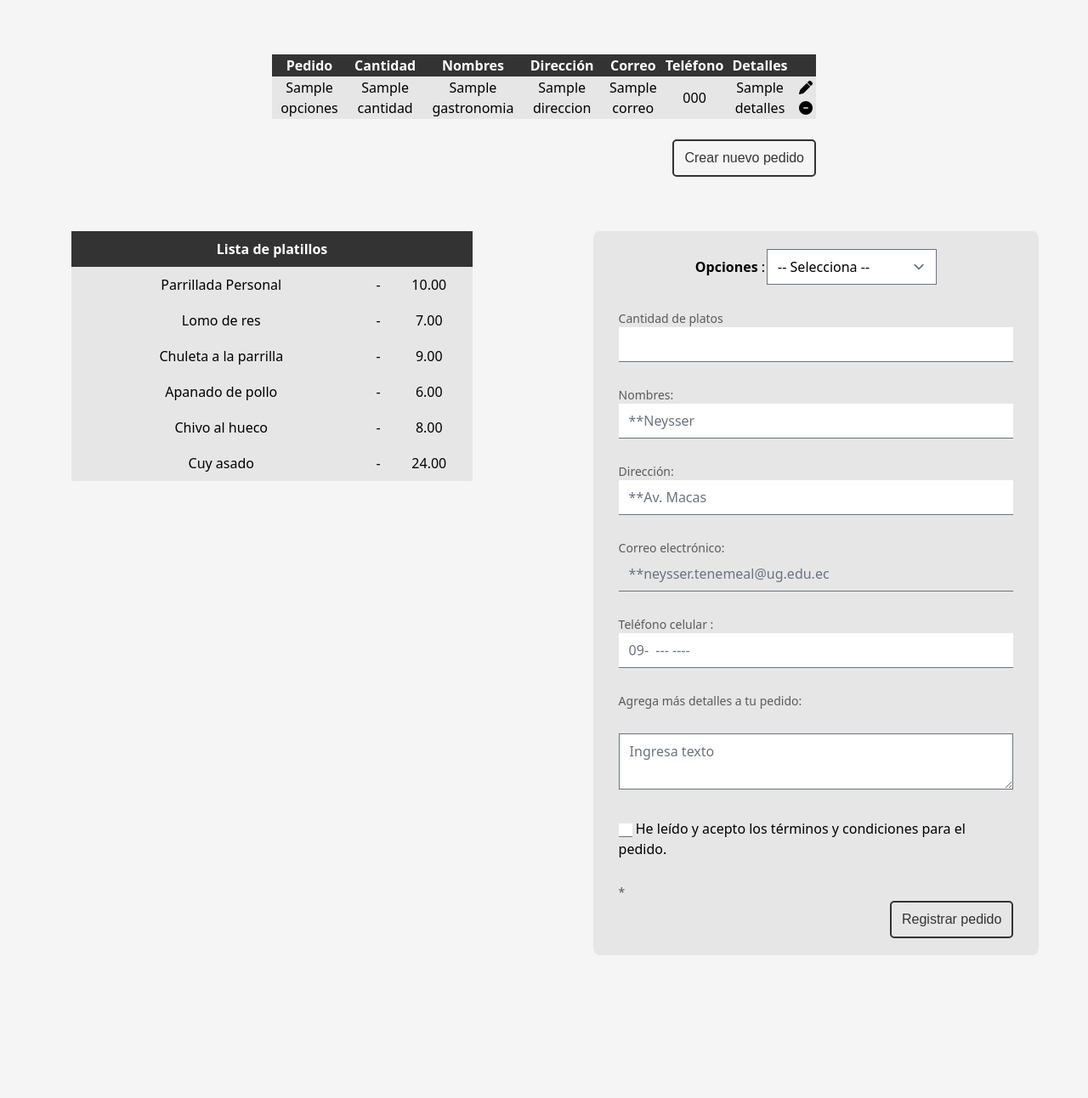
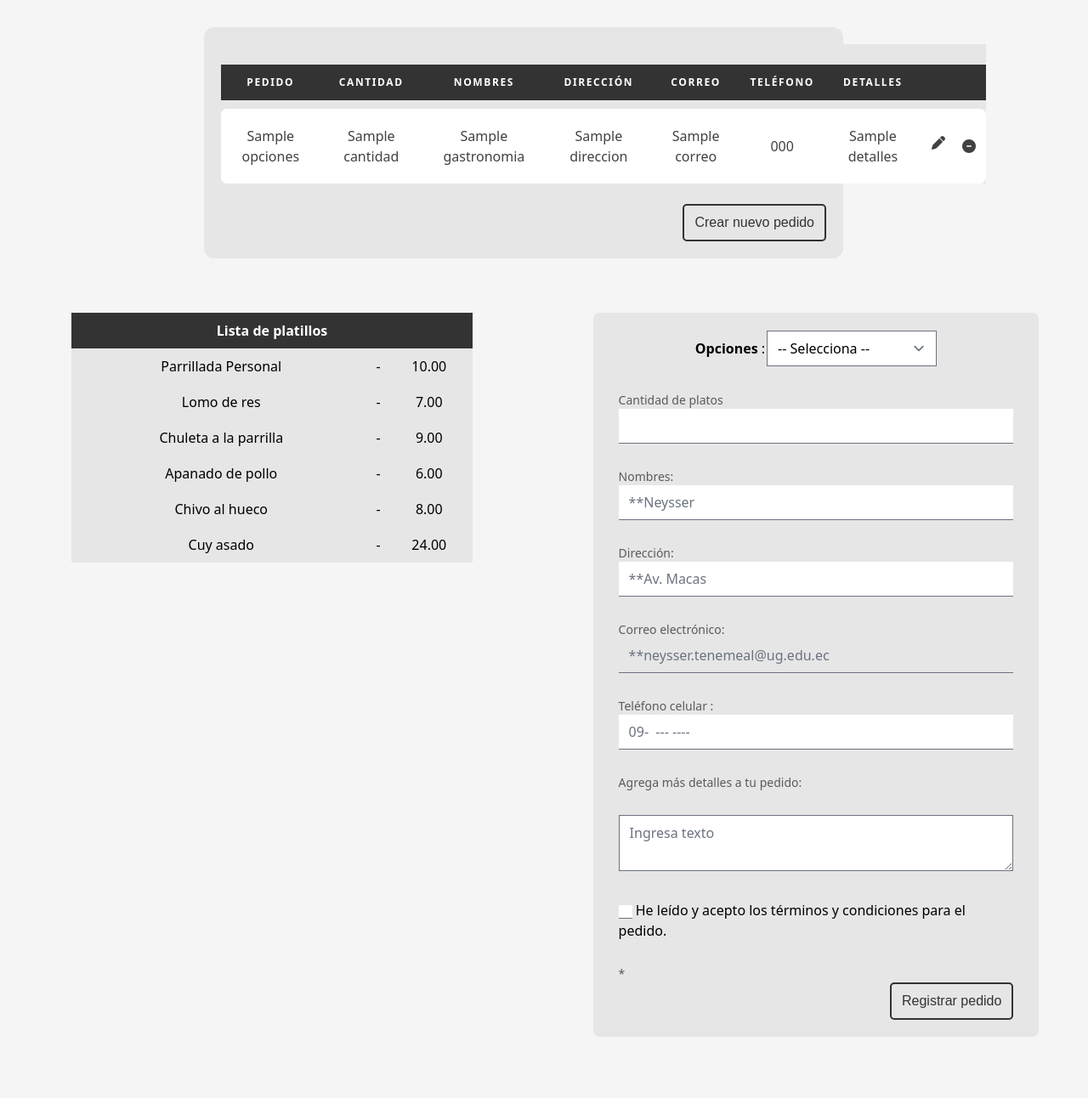
Before and after one commit to SneyderJLO/ProyectoDAW, a PHP site: template views/gastronomia/TenemeaNeysserformulario.php in a window 1280 px wide. Shown: the whole page at 85% size. Before the commit the page ends 1124 px from the top, so only its background shows below. Run offline with PHP 8.4, Linux system fonts and the light colour scheme; the template is opened without the code that fills it: most values are stand-ins (such as "Sample title", 1, 10 or a date in 2020); style sheets or scripts are compiled from the project's sources; some libraries are stand-ins or nearby versions.

Commit message:
Tenemea_MVC-CRUD_Terminado

```diff
--- a/includes/config/db.php
+++ b/includes/config/db.php
@@ -14,7 +14,7 @@
 
 function conectarDB(){
     $database_username = 'user';
-   $database_password = 'pass';
+    $database_password = 'pass';
     $dbname="db-name";
     $dsn = 'mysql:host=localhost;dbname=' . $dbname;
     $conexion = null;
--- a/public/styles/Tenemea-Css-Formulario.css
+++ b/public/styles/Tenemea-Css-Formulario.css
@@ -269,3 +269,93 @@
         width: 50%;
         float: left;
     }
+
+    .table th,
+    .table td {
+        padding: 0.75rem;
+    }
+
+    .content1 {
+        margin: 0;
+        text-align: center;
+        padding-top: 2rem;
+        padding-left: 15rem;
+        padding-right: 18rem;
+    }
+
+    .custom-table-responsive {
+        background-color: #e6e6e6;
+        padding: 20px;
+        border-radius: 12px;
+        padding-bottom: 2.5rem;
+    }
+
+    .custom-table {
+        min-width: 900px;
+    }
+
+    .custom-table thead tr,
+    .custom-table thead th {
+        border-top: none;
+        border-bottom: none !important;
+        font-size: 12px;
+        text-transform: uppercase;
+        letter-spacing: .1rem;
+    }
+
+    .custom-table tbody th,
+    .custom-table tbody td {
+        color: rgb(65, 65, 65);
+        font-weight: 400;
+        padding-bottom: 20px;
+        padding-top: 20px;
+        font-weight: 300;
+    }
+
+    .custom-table tbody th small,
+    .custom-table tbody td small {
+        color: #b3b3b3;
+        font-weight: 300;
+    }
+
+    .custom-table tbody tr:not(.spacer) {
+        border-radius: 7px;
+        overflow: hidden;
+        -webkit-transition: .3s all ease;
+        -o-transition: .3s all ease;
+        transition: .3s all ease;
+    }
+
+    .custom-table tbody tr:not(.spacer):hover {
+        -webkit-box-shadow: 0 2px 10px -5px rgba(0, 0, 0, 0.1);
+        box-shadow: 0 2px 10px -5px rgba(0, 0, 0, 0.1);
+    }
+
+    .custom-table tbody tr th,
+    .custom-table tbody tr td {
+        background: #fff;
+        border: none;
+    }
+
+    .custom-table tbody tr th:first-child,
+    .custom-table tbody tr td:first-child {
+        border-top-left-radius: 7px;
+        border-bottom-left-radius: 7px;
+    }
+
+    .custom-table tbody tr th:last-child,
+    .custom-table tbody tr td:last-child {
+        border-top-right-radius: 7px;
+        border-bottom-right-radius: 7px;
+    }
+
+    .custom-table tbody tr.spacer td {
+        padding: 0 !important;
+        height: 10px;
+        border-radius: 0 !important;
+        background: transparent !important;
+    }
+
+    .custom-table tbody tr.active {
+        opacity: .4;
+    }
--- a/views/gastronomia/TenemeaNeysserformulario.php
+++ b/views/gastronomia/TenemeaNeysserformulario.php
@@ -11,8 +11,9 @@
     <script src="https://kit.fontawesome.com/5ad6b79db6.js" crossorigin="anonymous"></script>
 
     <link rel="stylesheet" href="styles/Tenemea-Css-Formulario.css" />
-    <link rel="stylesheet" href="https://cdnjs.cloudflare.com/ajax/libs/font-awesome/5.15.4/css/all.min.css" integrity="sha512-1ycn6IcaQQ40/MKBW2W4Rhis/DbILU74C1vSrLJxCq57o941Ym01SwNsOMqvEBFlcgUa6xLiPY/NS5R+E6ztJQ==" crossorigin="anonymous" referrerpolicy="no-referrer"
-    />
+    <link rel="stylesheet" href="https://cdnjs.cloudflare.com/ajax/libs/font-awesome/5.15.4/css/all.min.css"
+        integrity="sha512-1ycn6IcaQQ40/MKBW2W4Rhis/DbILU74C1vSrLJxCq57o941Ym01SwNsOMqvEBFlcgUa6xLiPY/NS5R+E6ztJQ=="
+        crossorigin="anonymous" referrerpolicy="no-referrer" />
     <!-- Hoja de estilo externa  -->
     <link rel="stylesheet" href="styles/style.css">
 </head>
@@ -20,22 +21,25 @@
 <body>
 
 
-<div id="formGeneral">
-        <!---->
+    <div class="content1">
+        <div class="container">
 
+            <div class="table-responsive custom-table-responsive">
+                <table class="table custom-table">
+                    <thead>
+                        <tr class="spacer">
+                            <td colspan="100"></td>
+                        </tr>
 
-        <div class="containerFormulario" style="margin-left:25%; text-align:center; ">
-        <table id="miTabla">
-		<thead>
                         <tr>
-				<th>Pedido</th>
-				<th>Cantidad</th>
-				<th>Nombres</th>
-				<th>Dirección</th>
-				<th>Correo</th>
-				<th>Teléfono</th>
-                <th>Detalles</th>
-                <th></th>
+                            <th scope="col">Pedido</th>
+                            <th scope="col">Cantidad</th>
+                            <th scope="col">Nombres</th>
+                            <th scope="col">Dirección</th>
+                            <th scope="col">Correo</th>
+                            <th scope="col">Teléfono</th>
+                            <th scope="col">Detalles</th>
+                            <th scope="col"></th>
 
                         </tr>
                     </thead>
@@ -52,6 +56,9 @@
                 $detalles = $lista['detalles'];
 
         ?>
+                        <tr class="spacer">
+                            <td colspan="100"></td>
+                        </tr>
 
                         <tr>
                             <td><?php echo $opciones?></td>
@@ -62,15 +69,21 @@
                             <td><?php echo $telefono?></td>
                             <td><?php echo $detalles?></td>
                             <td>
-                    <a href="
-                    index.php?c=gastronomia&f=registrar
-                   ">
-                    <i class="fa-solid fa-pen"></i>
-                        </a>
 
-                    <a href="delete.php?id=<?php echo $row['id'] ?>">
-                    <i class="fa-solid fa-circle-minus"></i>
-                        </a>
+
+                                <div class="flex gap-5 justify-evenly w-full">
+
+                                    <a href="/actualizarPedido?id=<?php echo $lista['id']; ?>"
+                                        class="fa-solid fa-pen"></a>
+                                    <form action="/eliminarPedido" method="POST">
+                                        <input type="hidden" name="id" value="<?php echo $lista['id'] ?>">
+
+                                        <button type="submit" class="fa-solid fa-circle-minus" type="button"></button>
+                                    </form>
+
+                                </div>
+
+
                             </td>
                         </tr>
                         <?php endforeach; ?>
@@ -79,12 +92,16 @@
                     </tbody>
                 </table>
                 <br>
-
-
-<div  style="clear:both;">
                 <a href="#formularioAgregar">
                     <button class="mibutton">Crear nuevo pedido</button>
-        </a> </div>
+                </a>
+                <br>
+            </div>
+
+            <div style="clear:both;">
+
+            </div>
+        </div>
             </div>
         <div id="formGeneral">
             <!---->
@@ -130,53 +147,56 @@
                     </tbody>
                 </table>
             </div>
-        <div class="containerFormulario">
+            <div class="containerFormulario" id="formularioAgregar">
 
-            <form class="form">
+                <form action="/crearPedido" class="form" method="POST">
                     <table style="text-align: center; margin: auto;">
                         <tr>
                             <td><strong>Opciones</strong> : </td>
                             <td>
-                            <select required style="width: 100%;">
+                                <select required style="width: 100%;" name="opciones">
                                     <option value="">-- Selecciona --</option>
-                    <option>Parrillada Personal</option>
-                    <option>Lomo de res	</option>
-                    <option>Chuleta a la parrilla</option>
-                    <option>Apanado de pollo</option>
-                    <option>Chivo al hueco	</option>
+                                    <option value="Parrillada Personal">Parrillada Personal</option>
+                                    <option value="Lomo de res">Lomo de res </option>
+                                    <option value="Chuleta a la parrilla">Chuleta a la parrilla</option>
+                                    <option value="Apanado de pollo">Apanado de pollo</option>
+                                    <option value="Chivo al hueco">Chivo al hueco </option>
 
-                    <option>Cuy asado	</option>
+                                    <option>Cuy asado </option>
                                 </select>
                             </td>
                         </tr>
                     </table>
                     <p>
                         <span>Cantidad de platos</span>
-                    <input required id="valor" maxlength="3" onkeyup="validarNumero(this)">
+                        <input required id="valor" maxlength="3" onkeyup="validarNumero(this)" name="cantidad">
                     </p>
                     <p>
                         <span>Nombres:</span>
-                    <input placeholder="**Neysser" id="txt" maxlength="20" minlength="5" onkeyup="validarTexto(this)" required>
+                        <input placeholder="**Neysser" id="txt" maxlength="20" minlength="5"
+                            onkeyup="validarTexto(this)" required name="nombres">
                     </p>
                     <p>
                         <span>Dirección:</span>
-                    <input placeholder="**Av. Macas" maxlength="10" minlength="0" required>
+                        <input placeholder="**Av. Macas" maxlength="10" minlength="0" required name="direccion">
                     </p>
                     <p>
                         <span>Correo electrónico:</span>
-                    <input placeholder="**neysser.tenemeal@ug.edu.ec" type="email" name="email" id="email" onchange="validarCorreo(this.value);" required>
+                        <input name="correo" placeholder="**neysser.tenemeal@ug.edu.ec" type="email" name="email"
+                            id="email" onchange="validarCorreo(this.value);" required>
                     </p>
                     <div id="status">
                     </div>
                     <p>
-                    <span>Teléfono celular  :</span>
-                    <input placeholder="09-  --- ----" maxlength="10" minlength="3" onkeyup="validarNumero(this)">
+                        <span>Teléfono celular :</span>
+                        <input placeholder="09-  --- ----" maxlength="10" minlength="3" onkeyup="validarNumero(this)"
+                            name="telefono">
                     </p>
                     <p>
                         <span>Agrega más detalles a tu pedido:</span>
                     </p>
                     <p></p>
-                <textarea name="texto" required placeholder="Ingresa texto"></textarea>
+                    <textarea name="detalles" required placeholder="Ingresa texto"></textarea>
                     <div></div>
                     <p>
                         <input type="checkbox" required onchange="this.setCustomValidity(validity.valueMissing ?
@@ -186,9 +206,10 @@
                                 condiciones
                             </a> para el pedido.</label><span class="req">* </span>
                     </p>
-            <a href="index.php?c=gastronomia&f=registrar">
-                <button class="mibutton">Registrar pedido</button>
-             </a>
+
+                    <button class="mibutton" type="submit">Registrar pedido</button>
+
+
                     <div style="clear: both;"></div>
                 </form>
             </div>
@@ -197,6 +218,7 @@
             </div>
         </div>
 
+
         <script src="./bundle.js"></script>
         <script src="js/Pagina2-Tenemea.js"></script>
 
```
Also changed, not shown: controllers/GastronomiaController.php (+48 -11 lines), models/Gastronomia.php (+35 -23 lines), public/index.php (+8 -0 lines), views/gastronomia/actualizarPedido.php (added, +104 -0 lines). Lines whose indentation alone changed are shown as unchanged.
